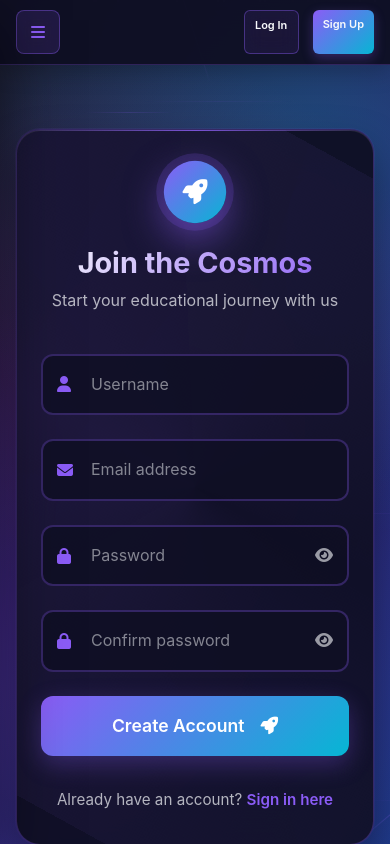
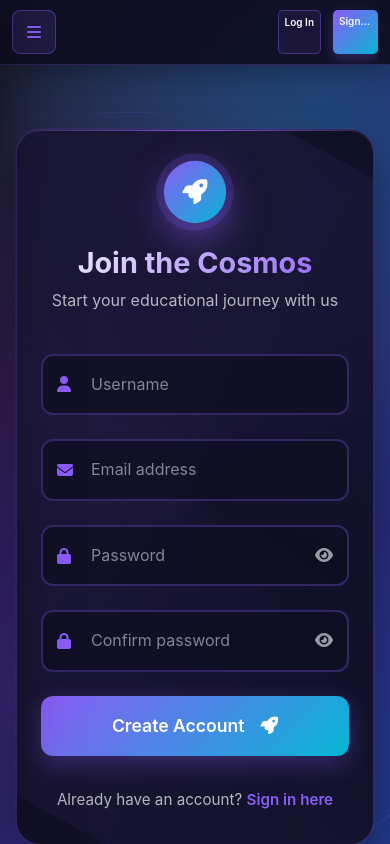
Before and after one commit to codingburgas/2425-11-g-pp-student-practices-assignment-gradeup, a Flask app: page /auth/register in a window 390 px wide. Shown: the top 844 px of the page. Run offline with Flask 3, Linux system fonts and the light colour scheme; some libraries are stand-ins or nearby versions.

Commit message:
fix: Ultra-compact mobile navbar buttons to prevent cutoff - Fixed button overflow issues - Reduced button sizes for mobile - Added proper viewport constraints - Prevented navbar overflow

```diff
--- a/app/static/css/style.css
+++ b/app/static/css/style.css
@@ -2623,13 +2623,19 @@ body.sidebar-open {
   /* Top navbar mobile refinements */
   .top-navbar {
     height: 65px;
-    padding: 0 20px;
+    padding: 0 16px !important;
+    width: 100vw;
+    box-sizing: border-box;
   }
 
   .top-navbar-content {
     height: 100%;
     justify-content: space-between;
     align-items: center;
+    width: 100%;
+    max-width: 100%;
+    display: flex;
+    padding: 0;
   }
 
   .mobile-menu-toggle {
@@ -2637,25 +2643,32 @@ body.sidebar-open {
     height: 44px;
     font-size: 18px;
     border-radius: 10px;
+    flex-shrink: 0;
   }
 
   /* Enhanced nav-actions for mobile */
   .nav-actions {
     display: flex !important;
     align-items: center;
-    gap: 8px !important;
+    gap: 6px !important;
     margin-left: auto;
+    flex-shrink: 0;
+    max-width: calc(100vw - 80px);
   }
 
   .nav-actions .btn {
-    padding: 8px 12px !important;
-    font-size: 12px !important;
+    padding: 6px 8px !important;
+    font-size: 11px !important;
     font-weight: 600 !important;
-    border-radius: 8px !important;
-    min-width: 60px !important;
+    border-radius: 6px !important;
+    min-width: 45px !important;
+    max-width: 55px !important;
     text-align: center !important;
     transition: all 0.3s ease !important;
     border: 1px solid rgba(139, 92, 246, 0.3) !important;
+    white-space: nowrap !important;
+    overflow: hidden !important;
+    text-overflow: ellipsis !important;
   }
 
   .nav-actions .btn-outline-light {
@@ -2912,24 +2925,30 @@ body.sidebar-open {
 /* Extra small devices refinements */
 @media (max-width: 480px) {
   .top-navbar {
-    padding: 0 16px;
+    padding: 0 12px !important;
+    width: 100vw;
+    box-sizing: border-box;
   }
 
   .top-navbar-content {
     justify-content: space-between;
     align-items: center;
+    width: 100%;
+    padding: 0;
   }
 
   /* Further optimize nav-actions for very small screens */
   .nav-actions {
-    gap: 6px !important;
+    gap: 4px !important;
+    max-width: calc(100vw - 70px) !important;
   }
 
   .nav-actions .btn {
-    padding: 6px 10px !important;
-    font-size: 11px !important;
-    min-width: 55px !important;
-    border-radius: 6px !important;
+    padding: 5px 6px !important;
+    font-size: 10px !important;
+    min-width: 40px !important;
+    max-width: 48px !important;
+    border-radius: 5px !important;
   }
 
   .mobile-menu-toggle {
@@ -2937,6 +2956,7 @@ body.sidebar-open {
     height: 40px;
     font-size: 16px;
     border-radius: 8px;
+    flex-shrink: 0;
   }
 }
 
@@ -3302,3 +3322,138 @@ body.sidebar-open {
   width: 100vw;
   max-width: 320px;
 }
+
+/* Mobile navbar overflow prevention */
+@media (max-width: 768px) {
+  .top-navbar {
+    overflow: hidden !important;
+  }
+
+  .top-navbar-content {
+    overflow: hidden !important;
+  }
+
+  /* Ensure buttons always fit */
+  .nav-actions .btn {
+    flex: 0 0 auto !important;
+  }
+
+  /* Alternative compact button text for very small screens */
+  .nav-actions .btn:first-child {
+    content: "Log" !important;
+  }
+
+  .nav-actions .btn:last-child {
+    content: "Sign" !important;
+  }
+}
+
+/* Ultra-compact mode for very small screens */
+@media (max-width: 360px) {
+  .nav-actions .btn {
+    padding: 4px 5px !important;
+    font-size: 9px !important;
+    min-width: 35px !important;
+    max-width: 42px !important;
+  }
+
+  .mobile-menu-toggle {
+    width: 36px !important;
+    height: 36px !important;
+    font-size: 14px !important;
+  }
+
+  .top-navbar {
+    padding: 0 8px !important;
+  }
+
+  .nav-actions {
+    max-width: calc(100vw - 60px) !important;
+  }
+}
+
+/* Enhanced mobile styles */
+@media (max-width: 768px) {
+  /* Top navbar mobile refinements */
+  .top-navbar {
+    height: 65px;
+    padding: 0 12px !important;
+    width: 100vw;
+    box-sizing: border-box;
+    position: fixed;
+    overflow: hidden;
+  }
+
+  .top-navbar-content {
+    height: 100%;
+    justify-content: space-between;
+    align-items: center;
+    width: 100%;
+    max-width: 100%;
+    display: flex;
+    padding: 0;
+    overflow: hidden;
+  }
+
+  .mobile-menu-toggle {
+    width: 40px;
+    height: 40px;
+    font-size: 16px;
+    border-radius: 8px;
+    flex-shrink: 0;
+  }
+
+  /* Enhanced nav-actions for mobile */
+  .nav-actions {
+    display: flex !important;
+    align-items: center;
+    gap: 4px !important;
+    margin-left: auto;
+    flex-shrink: 0;
+    max-width: 120px !important;
+  }
+
+  .nav-actions .btn {
+    padding: 4px 6px !important;
+    font-size: 10px !important;
+    font-weight: 600 !important;
+    border-radius: 5px !important;
+    min-width: 38px !important;
+    max-width: 45px !important;
+    text-align: center !important;
+    transition: all 0.3s ease !important;
+    border: 1px solid rgba(139, 92, 246, 0.3) !important;
+    white-space: nowrap !important;
+    overflow: hidden !important;
+    text-overflow: ellipsis !important;
+    flex: 0 0 auto !important;
+  }
+
+  .nav-actions .btn-outline-light {
+    background: rgba(139, 92, 246, 0.1) !important;
+    border: 1px solid rgba(139, 92, 246, 0.4) !important;
+    color: var(--star-white) !important;
+    backdrop-filter: blur(10px) !important;
+  }
+
+  .nav-actions .btn-outline-light:hover {
+    background: rgba(139, 92, 246, 0.2) !important;
+    border-color: rgba(139, 92, 246, 0.6) !important;
+    color: var(--star-white) !important;
+    transform: scale(1.02) !important;
+  }
+
+  .nav-actions .btn-primary {
+    background: linear-gradient(135deg, #8B5CF6 0%, #06B6D4 100%) !important;
+    border: none !important;
+    color: var(--star-white) !important;
+    box-shadow: 0 4px 12px rgba(139, 92, 246, 0.3) !important;
+  }
+
+  .nav-actions .btn-primary:hover {
+    background: linear-gradient(135deg, #9F7AEA 0%, #0891B2 100%) !important;
+    color: var(--star-white) !important;
+    transform: scale(1.02) !important;
+    box-shadow: 0 6px 16px rgba(139, 92, 246, 0.4) !important;
+  }
+}
```
